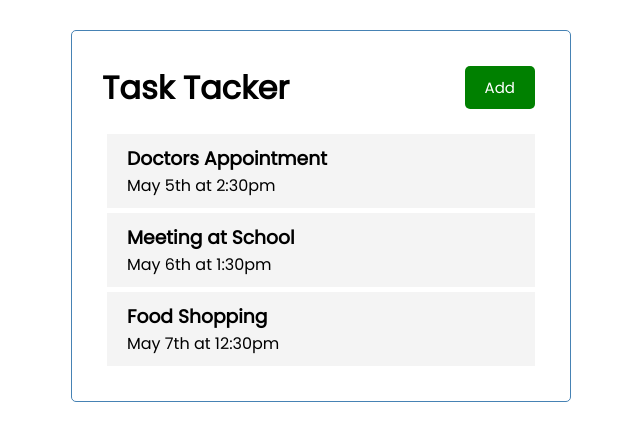
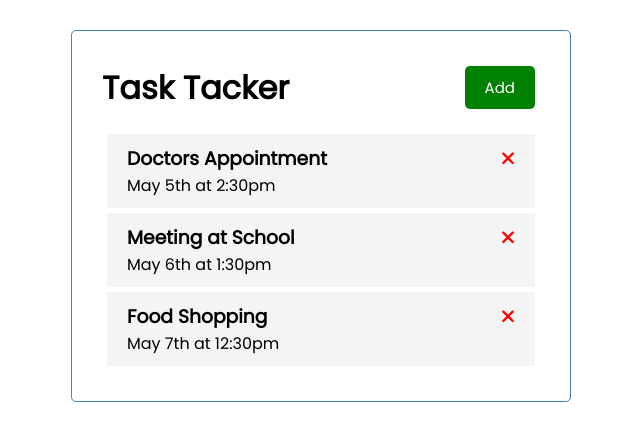
Before and after one commit to adheesha-chamod/angular-task-tracker, an Angular app: page / in a window 1280 px wide. Shown: the top 440 px of the page, without its empty margins (319-959 px from the left). Built offline with nearby package versions, Linux system fonts and the light colour scheme.

Commit message:
Add cross icon

```diff
--- a/package.json
+++ b/package.json
@@ -18,6 +18,11 @@
     "@angular/platform-browser": "^16.2.0",
     "@angular/platform-browser-dynamic": "^16.2.0",
     "@angular/router": "^16.2.0",
+    "@fortawesome/angular-fontawesome": "^0.13.0",
+    "@fortawesome/fontawesome-svg-core": "^6.4.0",
+    "@fortawesome/free-brands-svg-icons": "^6.4.0",
+    "@fortawesome/free-regular-svg-icons": "^6.4.0",
+    "@fortawesome/free-solid-svg-icons": "^6.4.0",
     "rxjs": "~7.8.0",
     "tslib": "^2.3.0",
     "zone.js": "~0.13.0"
--- a/src/app/app.module.ts
+++ b/src/app/app.module.ts
@@ -1,11 +1,13 @@
 import { NgModule } from '@angular/core';
 import { BrowserModule } from '@angular/platform-browser';
+import { FontAwesomeModule } from '@fortawesome/angular-fontawesome';
 
 import { AppComponent } from './app.component';
 import { HeaderComponent } from './components/header/header.component';
 import { ButtonComponent } from './components/button/button.component';
 import { TasksComponent } from './components/tasks/tasks.component';
 import { TaskItemComponent } from './components/task-item/task-item.component';
+
 
 @NgModule({
   declarations: [
@@ -16,7 +18,8 @@ import { TaskItemComponent } from './components/task-item/task-item.component';
     TaskItemComponent
   ],
   imports: [
-    BrowserModule
+    BrowserModule,
+    FontAwesomeModule
   ],
   providers: [],
   bootstrap: [AppComponent]
--- a/src/app/components/task-item/task-item.component.html
+++ b/src/app/components/task-item/task-item.component.html
@@ -1,4 +1,12 @@
 <div class="task">
-  <h3>{{ task?.text }}</h3>
+  <h3>
+    {{ task?.text }}
+    <fa-icon
+      [ngStyle]="{
+        'color': 'red'
+      }"
+      [icon]="faTimes"
+    ></fa-icon>
+  </h3>
   <p>{{ task?.day }}</p>
 </div>
--- a/src/app/components/task-item/task-item.component.ts
+++ b/src/app/components/task-item/task-item.component.ts
@@ -2,6 +2,7 @@ import {
   Component,
   Input
 } from '@angular/core';
+import { faTimes } from '@fortawesome/free-solid-svg-icons';
 import {Task} from "../../Task";
 
 @Component({
@@ -11,4 +12,6 @@ import {Task} from "../../Task";
 })
 export class TaskItemComponent {
   @Input() task: Task | undefined;
+
+  faTimes = faTimes;
 }
```
Also changed, not shown: 1 other file (tests, documents, lock files or other folders).
